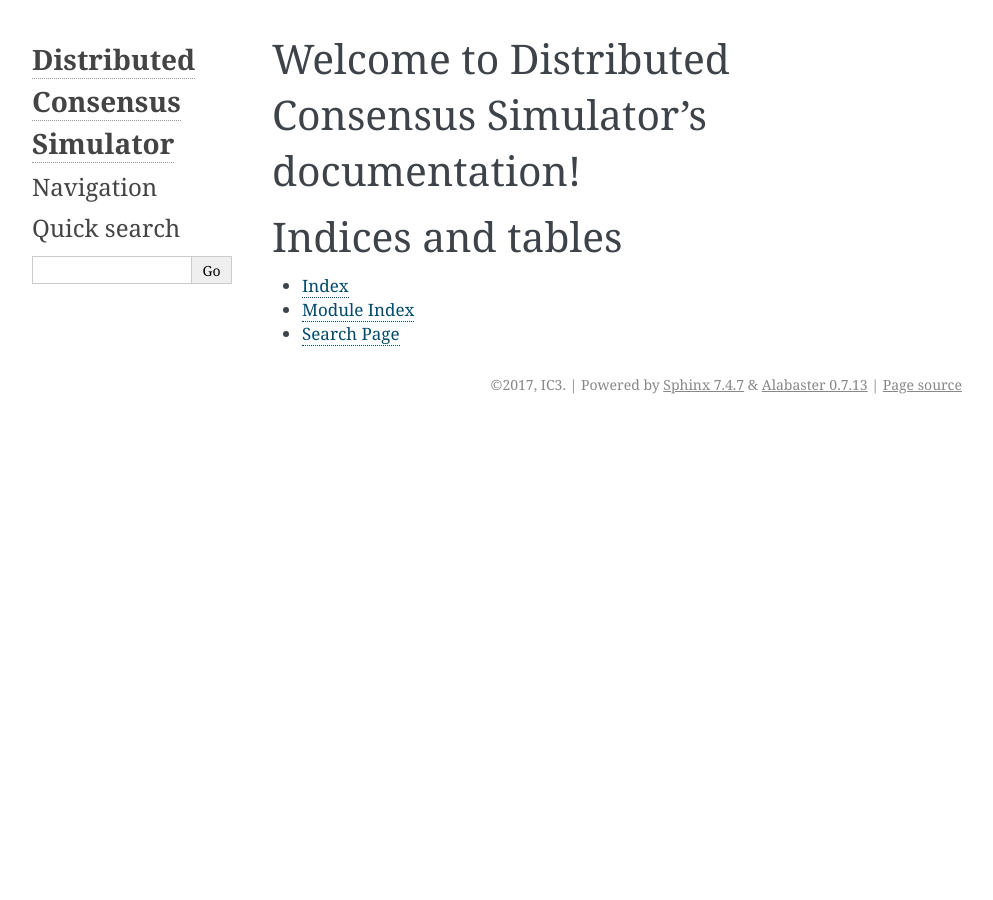
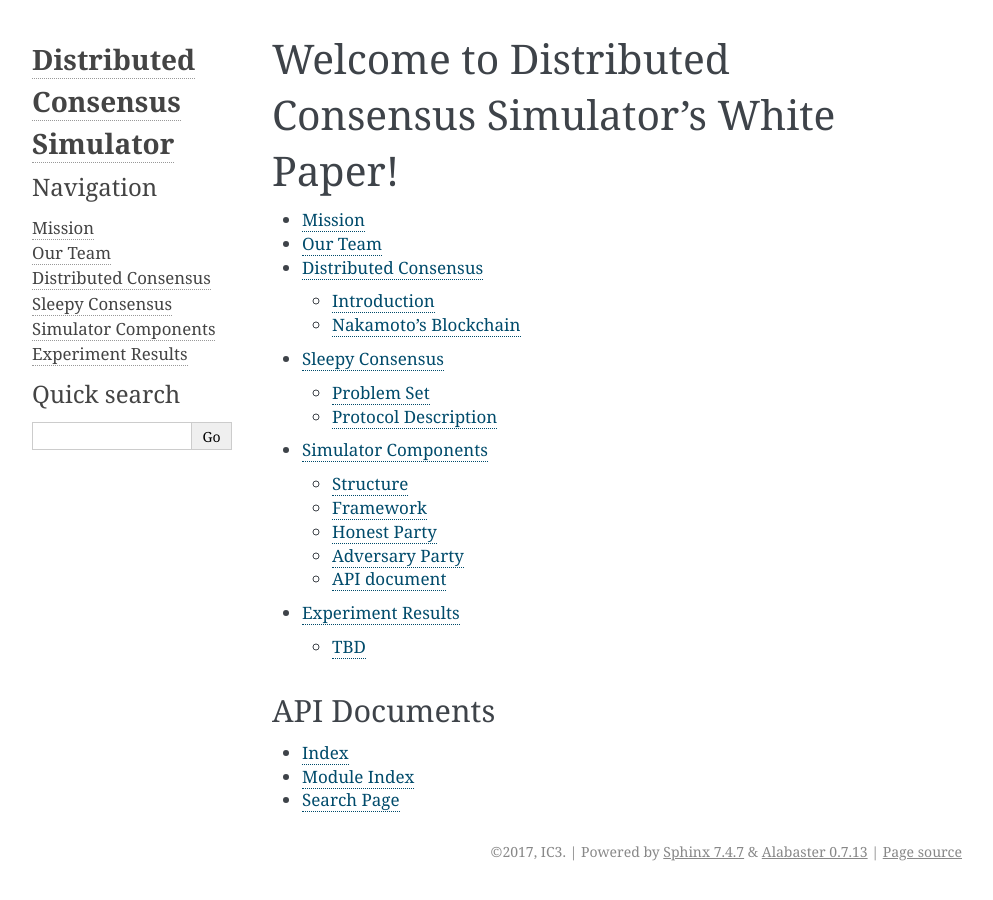
Before and after one commit to abcdabcd987/distributed-consensus-simulator, a Sphinx documentation site: the page built from docs/index.rst, in a window 1280 px wide. Shown: the whole page, without its empty margins (148-1141 px from the left). Built offline with Sphinx 7.4.7, drawn with Linux system fonts in a browser that asks for light colours; some of the changed lines change nothing that is shown.

Commit message:
white paper added

```diff
--- a/docs/conf.py
+++ b/docs/conf.py
@@ -33,7 +33,7 @@
 # extensions coming with Sphinx (named 'sphinx.ext.*') or your custom
 # ones.
 extensions = ['sphinx.ext.autodoc',
-    'sphinx.ext.githubpages']
+    'sphinx.ext.githubpages','sphinx.ext.mathjax']
 
 # Add any paths that contain templates here, relative to this directory.
 templates_path = ['_templates']
--- a/docs/index.rst
+++ b/docs/index.rst
@@ -3,17 +3,19 @@
    You can adapt this file completely to your liking, but it should at least
    contain the root `toctree` directive.
 
-Welcome to Distributed Consensus Simulator's documentation!
-===========================================================
+Welcome to Distributed Consensus Simulator's White Paper!
+=========================================================
 
 .. toctree::
    :maxdepth: 2
-   :caption: Contents:
 
 
+   report
 
-Indices and tables
-==================
+
+API Documents
+-------------
+
 
 * :ref:`genindex`
 * :ref:`modindex`
--- /dev/null
+++ b/docs/report.rst
@@ -0,0 +1,324 @@
+Mission
+=======
+
+Implementation of a distributed consensus protocol in the sleeply model
+for pedagogical use. In the sleepy consensus protocol, we adopt a leader
+election to refrain from the computing resources’ waste of the core idea
+behind Nakamoto’s blockchian protocol“proofs-of-work”, with static
+corruption and sychronized clocks. The *Adversary* could control all
+corrputed nodes and have the ability to delay messages up to
+:math:`\Delta` time. The corrupted nodes hack the blockchain network
+with selfish mining and consistency attack. Finally we will see that
+without the majority of the honest nodes, the properties\ *consistency*
+and *quality* of the blockchain can’t be guaranteed.
+
+Our Team
+========
+
++--------------+--------------+----------------+--------------+----------------+
+| Framework    | Lequn Chen   | Bicheng Gao    | Songyu Ke    | Shichao Xu     |
++--------------+--------------+----------------+--------------+----------------+
+| Honest       | Wanquan Wu   | Ziqi Zeng      | Yi Jiang     | Zhendong Xue   |
++--------------+--------------+----------------+--------------+----------------+
+| Adversary    | Haoming Lu   | Yuhao Zhou     | Xuan Zhang   | Cheng Wan      |
++--------------+--------------+----------------+--------------+----------------+
+| Integrator   | Zihao Ye     | Xueyuan Zhao   | Yunqi Li     | Zhi Qiu        |
++--------------+--------------+----------------+--------------+----------------+
+
+Distributed Consensus
+=====================
+
+Introduction
+------------
+
+First we will talk about distributed consensus. In a distributed system,
+there are some rules that every node should follow. Honest nodes will
+behave according to those rules, while the corrupted nodes won’t. Under
+the interference of corrupted nodes, we want all honest nodes to reach
+some kind of consensus.
+
+Background
+~~~~~~~~~~
+
+| The story starts from the Byzantine Generals’ Problem. Byzantine is
+  now located in Istanbul, Turkey, which is the capital of the Eastern
+  Roman Empire. Because at that time the Byzantine Roman Empire was
+  vast, for the purpose of defense, each army is very far apart. The
+  generals can only rely on the message sent by postmen to communicate
+  with each other. At the time of the war, all the generals in the
+  Byzantine army should reach a consensus whether to attack or not. But
+  there may have traitors in the arm. At this time, in the case of known
+  members of the rebellion, the remaining loyal generals to reach a
+  consensus agreement without the influence of the traitors is the key
+  to this problem.
+| In a distributed system, usually our goal is to reach Byzantine
+  Agreement. There may have some corrupted nodes controled by the force
+  of evil. Nodes exchange messages through pairwise link. At the
+  beginning, a sender node will send messages to other nodes. If the
+  sender is honest, it will send the same message to everyone.
+  Otherwise, things become more complicated. Later on, every node sends
+  the message it received to its neighboring nodes. Finally we want all
+  honest node to reach agreement, which means all honest nodes have the
+  same output. Moreover, if the sender is honest, then everyone outputs
+  the message it received from the sender.
+
+Consensus
+~~~~~~~~~
+
+Consensus protocols are the most critical research object of distributed
+computing. A dream consensus protocol will realize a “linearly ordered
+log” abstraction, which often referred to as *state machine replication*
+in distributed systems literature. Simply speaking, every node maintians
+a ever-growing ordered log of transactions. The log should satisfy two
+properties:
+
+-  | **Consistency**
+   | At any time, all honest nodes have consistent logs(For any two
+     honest nodes, either their logs are the same, or one log is the
+     prefix of another). And each log should be self-consistent.
+
+-  | **Liveness**
+   | If some honest node receives a transaction *tx* as input, or if
+     *tx* appears in some honest node’s output log, then *tx* will
+     appear in every other participant’s log within some fixed(small)
+     amount of time.
+
+Permission and Permissionless
+~~~~~~~~~~~~~~~~~~~~~~~~~~~~~
+
+| Distributed systems have been analyzed historically in a permissioned
+  setting. In a this situation, everyone knows the number of the
+  participants in the system. And the communication channels among nodes
+  are authenticated.
+| With the development of peer-to-peer system, eventually, people
+  transfer interest to permissionless system. In this case, every node
+  is uncertained about the exact number of participants. Anyone can join
+  the protocol execution without geting permission from a centralized or
+  distributed authority. Moreover, the communication channels are
+  unauthenticated.
+| The difficulty of achieving permissionless consensus is from the
+  existence of so-called “sybill attack”, which can be easily
+  implemented by spawning lots of nodes so it can control the majority
+  of the nodes.
+
+Nakamoto’s Blockchain
+---------------------
+
+Protocol Description
+~~~~~~~~~~~~~~~~~~~~
+
+In Nakamoto’s Blockchain model, every node maintains a
+:math:`\mathsf{chain}`. When a node receives a :math:`\mathsf{chain}`
+that is valid, it will update the chain in the following way:
+
+.. code-block:: none
+
+    if |chain'| > |chain|:
+        chain := chain'
+        broadcast chain
+
+
+Proof of work
+~~~~~~~~~~~~~
+
+In every round of an execution with security parameter
+:math:`\mathcal{K}`, we assume all nodes have access to a random
+function :math:`H:\{0 , 1\} ^* \rightarrow \{0, 1\}^\mathcal{K}`. Let
+:math:`TXs` be the set of transactions in view but not appearing in
+:math:`\mathsf{chain}[:-T]`.
+
+.. code-block:: none
+
+    eta := random 0/1-bit string of length kappa
+    if H(chain, TXs, eta) < D:
+        chain := concatenate(chain, TXs, eta)
+        broadcast chain
+
+For our timestamp network, we implement the proof-of-work by
+incrementing :math:`\eta` in the block until a value is found that
+satisfies the corresponding hash function is less than a certain
+threshold :math:`D`.
+
+Security
+~~~~~~~~
+
+A blockchain protocol should satisfy chain growth, chain quality, and
+consistency.
+
+Chain growth
+    : Honest nodes’ chains grow steadily, neither too fast nor too slow.
+
+Chain quality
+    : In any honest node’s chain, any sufficiently long window of
+    consecutive blocks contains a certain fraction of blocks that are
+    mined by honest nodes.
+
+Consistency
+    Except for :math:`e^{-\Omega(T)}` fraction of execution traces, let
+    :math:`\mathsf{chain}_i^r`, :math:`\mathsf{chain}_j^{r'}` denote
+    honest node :math:`i` and :math:`j`\ ’s chains in round :math:`r`
+    and :math:`r'` where :math:`r'>r`, then
+    :math:`\mathsf{chain}_i^r[:-T] \prec \mathsf{chain}_j^{r'}`.
+
+Attack Methods
+~~~~~~~~~~~~~~
+
+One famous adversarial algorithm is called *selfish mining*, which means
+when a corrupt node mines a block, it doesn’t release its private chain
+immediately. Instead, it withhold its private chain until it observes
+some honest node has mined a chain of the equal enough. Then it release
+private chain ahead of honest nodes, wasting the mining power of honest
+nodes.
+
+Sleepy Consensus
+================
+
+Problem Set
+-----------
+
+Before we talk about the protocol, we firstly show the following
+assumptions:
+
+Synchronized clocks
+    : We assume that all nodes can access a globally synchronized clock
+    that ticks over time. Each clock tick is referred as an atomic *time
+    step*. Nodes can perform unbounded ploynomial amount of computation
+    in each time step, as well as receive and send polynomially many
+    messages.
+
+Public-key infrastructure
+    : We assume that there exists a public-key infrastructure(PKI). More
+    specifically, we shall assume that the PKI is an ideal functionality
+    :math:`F_{CA}`\ (only available to the current protocol instance)
+    that does the following:
+
+    -  On receiving ``register(pk)`` from :math:`P`, remember the pair
+       :math:`(`\ ``pk``\ :math:`, P)` and ignore any future message
+       from :math:`P`.
+
+    -  On receiving ``lookup(``\ :math:`P`\ ``)``: return the store
+       ``pk`` or :math:`\perp` if not found.
+
+Network delivery
+    : The adversary controls the message delivery between nodes. We
+    assume that the adversary can arbitrarily delay and reorder
+    messages, as long as all the messages sent from honest nodes are
+    received by all honest nodes within :math:`\Delta` time steps.
+
+Static Corruptions
+    : We assume that once our protocol starts to run, environment can
+    not corrupt an honest node and the corrupt node can not become an
+    honest node.
+
+Protocol Description
+--------------------
+
+In distributed computing, typically we consider two types of
+nodes\ *honest* nodes and *corrupted* nodes. We implemented a
+distributed consensus protocol in the spleepy model, which assuming that
+a :math:`majority` of the nodes are honest. It significantly departs
+from key ideas behind Nakamoto’s blockchain protocolthe need for
+“proofs-of-work”. The protocol relies on Public-Key-Infrastructure(PKI)
+and all nodes are assumed to have synchronized clocks.
+
+As showed by Pass and Shi :raw-latex:`\cite{cryptoeprint:2016:918}`. One
+target of sleepy consensus protocol is to remove the proof-of-work from
+the Nakamoto blockchain while maintaining provable guarantees. To remove
+the proof-of-work from Nakamoto’s protocol, we make the following
+changes: we define the puzzle solution to be the form of :math:`(P, t)`
+instead of rate limiting through computational power, where :math:`P` is
+the player’s identifier and :math:`t` is the block-time. The pair
+:math:`(P, t)` is a “valid puzzle solution” if :math:`H(P,t) < D_p`
+where :math:`H` denotes a pseudorandom function with a common reference
+string and :math:`D_p` is a parameter such that the has outcome is only
+smaller than :math:`D_p` with probability :math:`p`. If
+:math:`H(P,t) < D_p` we say that :math:`P` is *elected leader at time
+t*. Note that several nodes may be elected leaders at the same time
+steps.
+
+A node :math:`P` that is elected leader at time step :math:`t` can
+extend a chain with a block that includes the solution :math:`(P, t)`,
+the previous block’s hash :math:`h_{-1}` and the transactions
+:math:`TXs` to be confirmed. To verify that the block indeed came from
+:math:`P`, we require that the entire contents of the block i.e.
+:math:`(h_{-1}, TXs, t, P)` are signed under :math:`P`\ ’s public key.
+The same as Nakamoto’s protocol, each node chooses the longest valid
+chain it has ever seen and extend the longest chain.
+
+Note that the honest node’s only attempt to mine solutions of the form
+:math:`(P, t)`, where :math:`t` is the current time step, however the
+adversary may use incorrect block-times such as the time in the future
+or the time in the past. To prevent this kind of attacks from happening,
+we have the following additional restrictions on the block-times in a
+valid chain:
+
+#. A valid chain must have strictly increasing block-times;
+
+#. A valid chain cannot contain any block-times for the future;
+
+We present our Sleepy consensus protocol as follows:
+
+-  | On input ``init()`` from environment :math:`Z`:
+   | Generate ``(pk, sk)``, register ``pk`` with :math:`F_{CA}`,
+     initialize
+
+     .. math:: chain := (\perp,\perp,time=0,\perp,\perp,h=0)
+
+-  | On receive :math:`chain'`:
+   | If :math:`|chain'| > |chain|` and :math:`chain'` is valid and
+     :math:`H(P,t) < D_p` for valid :math:`P` and :math:`t`, then
+     :math:`chain := chain'` and broadcast :math:`chain`.
+
+-  For every time step :math:`t` and every honest node with party
+   :math:`P`:
+
+   -  Receive transactions :math:`TXs` from environment :math:`Z`.
+
+   -  If :math:`H(P, t) < D_p` then let:
+
+      .. math:: \delta := \verb|sign|(\verb|sk|, chain[-1].h, TXs, t)
+
+       and
+
+      .. math:: h' := hash(chain[-1].h,)
+
+       Then let
+
+      .. math:: chain := chain || (chain[-1].h, TXs, t, P, \delta, h')
+
+   -  Output ``extract(``\ chain\ ``)`` to :math:`Z`, where extract
+      ``extract`` is the function outputs an ordered list containing the
+      :math:`TXs` extracted from each block in :math:`chain`.
+
+Our protocol takes parameter :math:`p` as input, where :math:`p` is the
+probability each node is elected leader in a single time step. All nodes
+will invoke ``init`` function once it is spawned.
+
+Simulator Components
+====================
+
+In this section, we first introduce the overall structure of the
+simulator, then we introduce the three components of our simulator:
+Framework, Honest Party and Adversary Party. The last part of this
+section is the API document.
+
+Structure
+---------
+
+Framework
+---------
+
+Honest Party
+------------
+
+Adversary Party
+---------------
+
+API document
+------------
+
+Experiment Results
+==================
+
+TBD
+---
```
